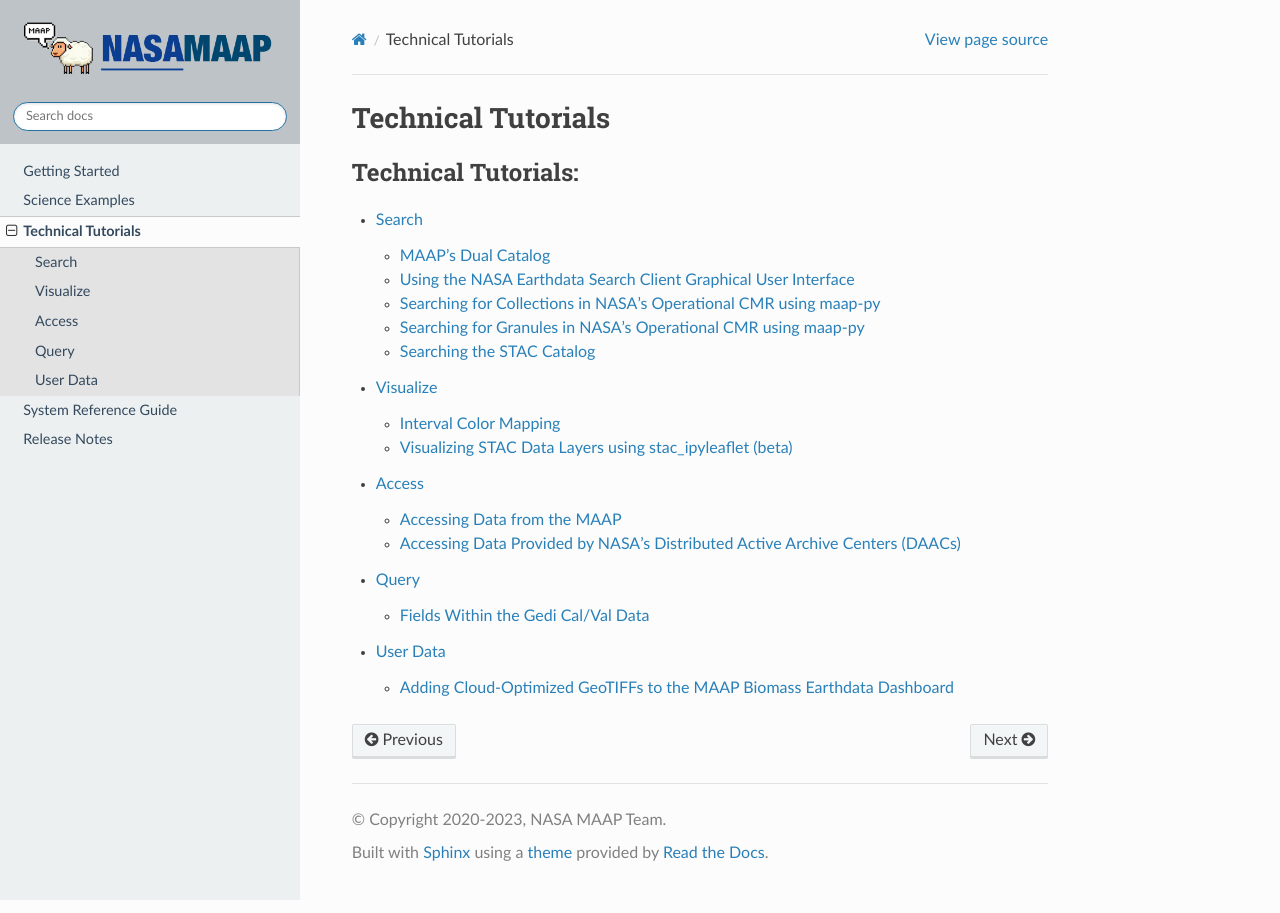
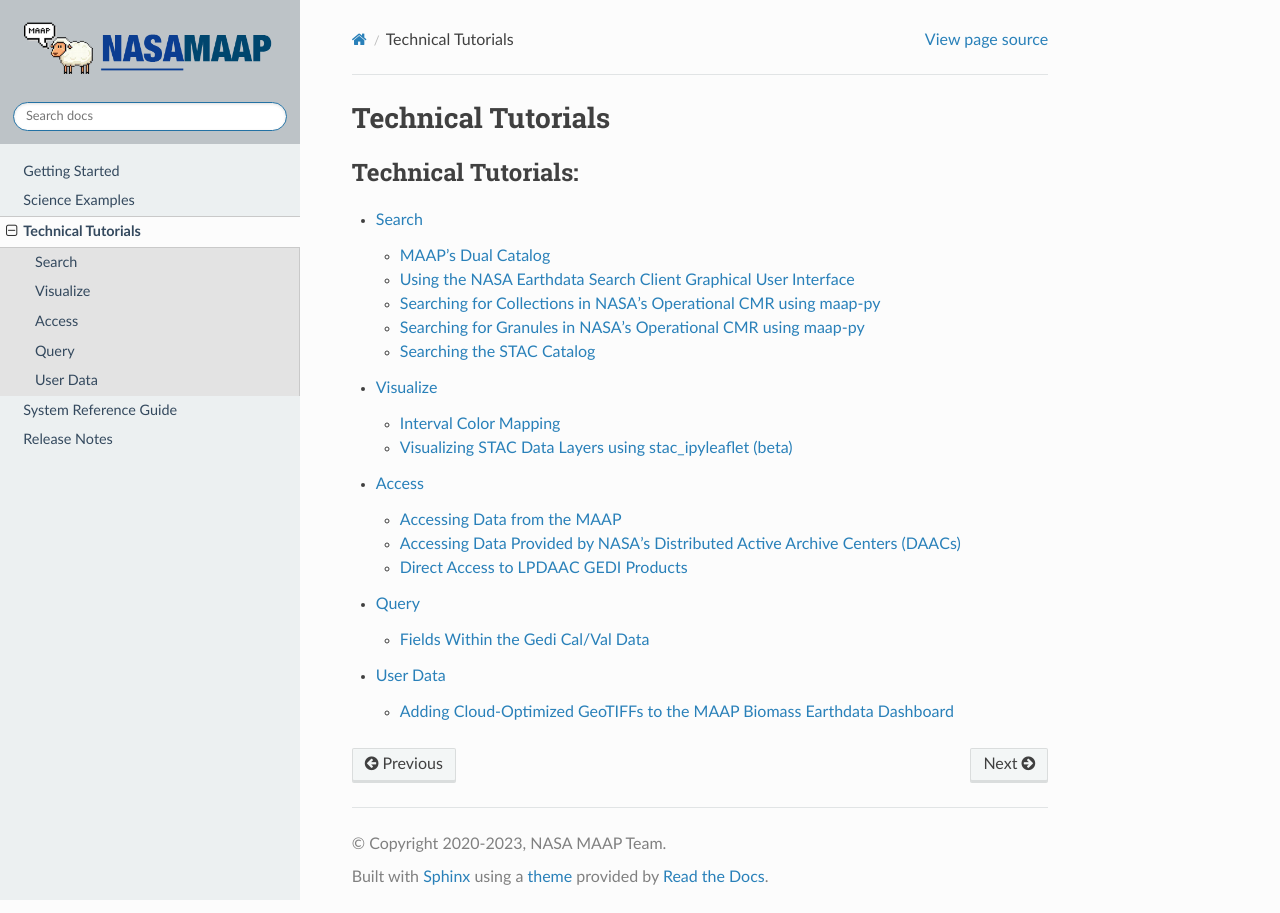
Before and after one commit to MAAP-Project/maap-documentation, a Sphinx documentation site: the page built from docs/source/technical_tutorials.rst, in a window 1280 px wide. Built offline with Sphinx 7.4.7 and the Read the Docs theme 2.0.0, drawn with Linux system fonts in a browser that asks for light colours; pages that are not in the unit, such as notebooks, are missing from menus.

Commit message:
chore: add lpdaac_gedi_access notebook to hierarchy

```diff
--- a/docs/source/technical_tutorials/accessing.rst
+++ b/docs/source/technical_tutorials/accessing.rst
@@ -9,3 +9,4 @@ Access
   access/accessing_external_data.ipynb
   access/accessing_cod.ipynb
   access/edav_wcs_data.ipynb
+  access/lpdaac_gedi_access.ipynb
```
